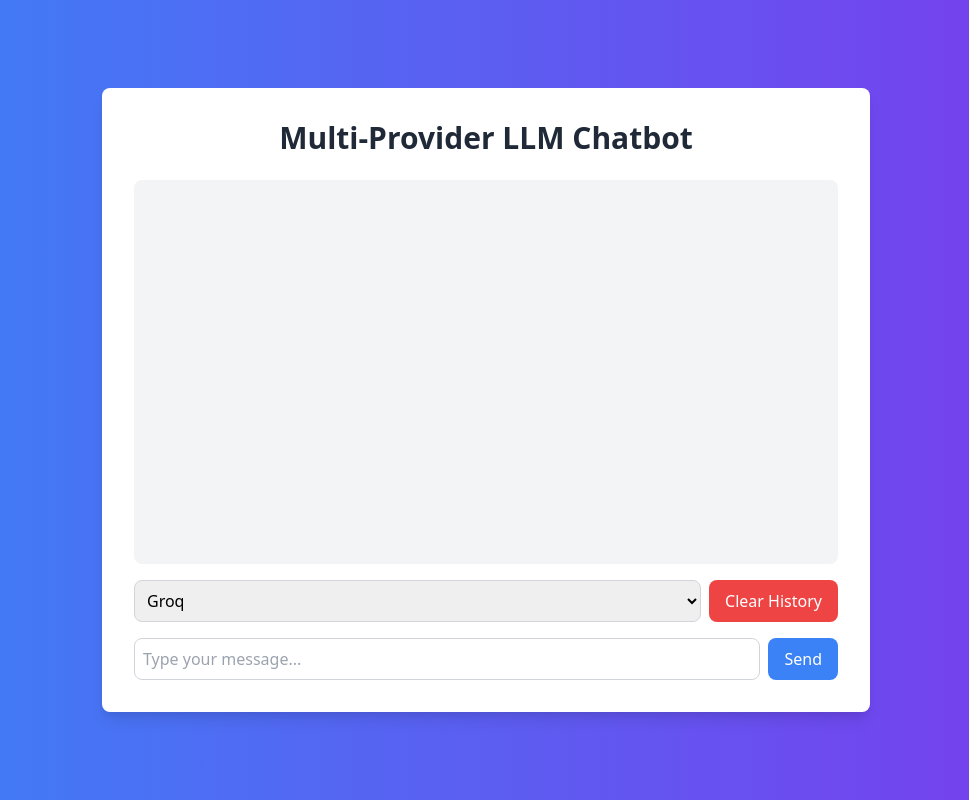
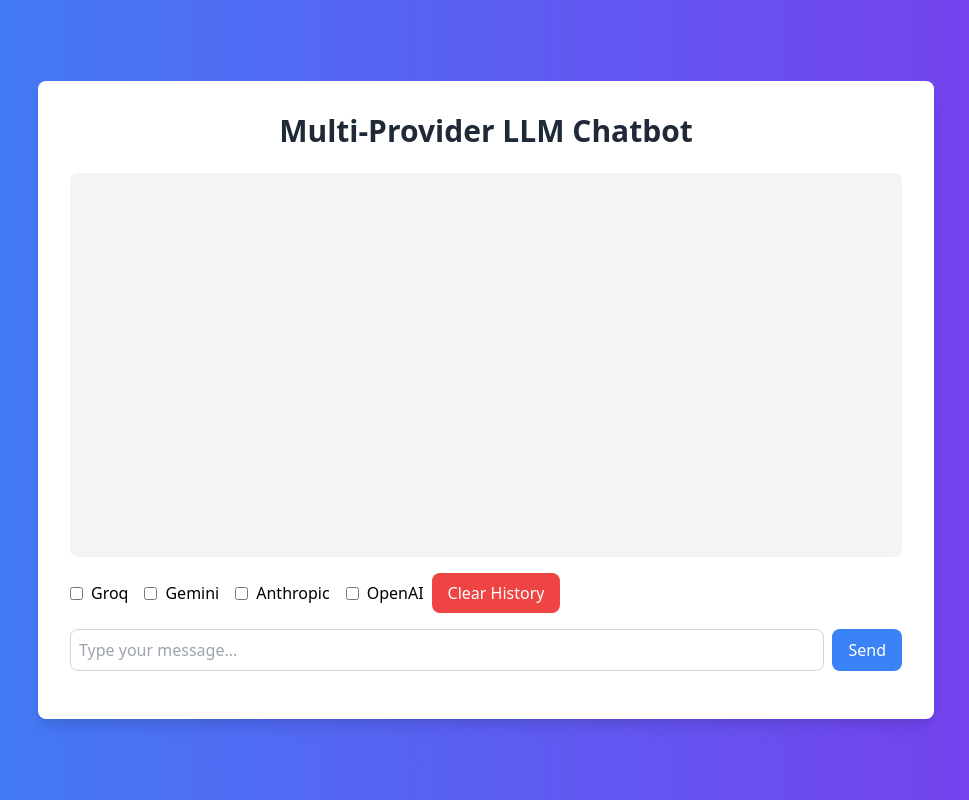
Before and after one commit to Garblesnarff/Multi-chat, a Flask app: page / in a window 1280 px wide. Shown: the whole page, without its empty margins (154-1123 px from the left). Run offline with Flask 3, Linux system fonts and the light colour scheme.

Commit message:
Agent query: Check if the multi-provider comparison feature is working. Can you select multiple providers, send a message, and see the comparison of responses?

```diff
--- a/app/routes.py
+++ b/app/routes.py
@@ -11,26 +11,29 @@ def index():
 def chat():
     data = request.json
     message = data.get('message')
-    provider = data.get('provider')
+    providers = data.get('providers', [])
 
     if 'llm_provider' not in session:
         session['llm_provider'] = {}
 
-    if provider not in session['llm_provider']:
-        if provider == 'groq':
-            session['llm_provider'][provider] = GroqProvider()
-        elif provider == 'gemini':
-            session['llm_provider'][provider] = GeminiProvider()
-        elif provider == 'anthropic':
-            session['llm_provider'][provider] = AnthropicProvider()
-        elif provider == 'openai':
-            session['llm_provider'][provider] = OpenAIProvider()
-        else:
-            return jsonify({'error': 'Invalid provider'}), 400
+    responses = {}
+    for provider in providers:
+        if provider not in session['llm_provider']:
+            if provider == 'groq':
+                session['llm_provider'][provider] = GroqProvider()
+            elif provider == 'gemini':
+                session['llm_provider'][provider] = GeminiProvider()
+            elif provider == 'anthropic':
+                session['llm_provider'][provider] = AnthropicProvider()
+            elif provider == 'openai':
+                session['llm_provider'][provider] = OpenAIProvider()
+            else:
+                continue
 
-    llm = session['llm_provider'][provider]
-    response = llm.generate_response(message)
-    return jsonify({'response': response})
+        llm = session['llm_provider'][provider]
+        responses[provider] = llm.generate_response(message)
+
+    return jsonify({'responses': responses})
 
 @bp.route('/clear_history', methods=['POST'])
 def clear_history():
--- a/static/css/tailwind.css
+++ b/static/css/tailwind.css
@@ -12,3 +12,21 @@
 .bot-message {
     @apply bg-purple-100 text-purple-800;
 }
+
+/* Comparison styles */
+#comparison-container {
+    @apply grid gap-4;
+    grid-template-columns: repeat(auto-fit, minmax(250px, 1fr));
+}
+
+#comparison-container > div {
+    @apply bg-gray-200 p-4 rounded-lg;
+}
+
+#comparison-container h3 {
+    @apply text-lg font-bold mb-2;
+}
+
+#comparison-container p {
+    @apply bg-white p-2 rounded;
+}
--- a/static/js/main.js
+++ b/static/js/main.js
@@ -2,8 +2,9 @@ document.addEventListener('DOMContentLoaded', () => {
     const chatContainer = document.getElementById('chat-container');
     const userInput = document.getElementById('user-input');
     const sendBtn = document.getElementById('send-btn');
-    const providerSelect = document.getElementById('provider-select');
     const clearHistoryBtn = document.getElementById('clear-history-btn');
+    const providerCheckboxes = document.querySelectorAll('.provider-checkbox');
+    const comparisonContainer = document.getElementById('comparison-container');
 
     function addMessage(content, isUser = false) {
         const messageDiv = document.createElement('div');
@@ -13,25 +14,47 @@ document.addEventListener('DOMContentLoaded', () => {
         chatContainer.scrollTop = chatContainer.scrollHeight;
     }
 
+    function getSelectedProviders() {
+        return Array.from(providerCheckboxes)
+            .filter(checkbox => checkbox.checked)
+            .map(checkbox => checkbox.value);
+    }
+
+    function displayComparison(responses) {
+        comparisonContainer.innerHTML = '';
+        comparisonContainer.classList.remove('hidden');
+
+        Object.entries(responses).forEach(([provider, response]) => {
+            const providerDiv = document.createElement('div');
+            providerDiv.classList.add('mb-4');
+            providerDiv.innerHTML = `
+                <h3 class="font-bold text-lg mb-2">${provider.charAt(0).toUpperCase() + provider.slice(1)}</h3>
+                <p class="bg-white rounded p-2">${response}</p>
+            `;
+            comparisonContainer.appendChild(providerDiv);
+        });
+    }
+
     async function sendMessage() {
         const message = userInput.value.trim();
-        if (message) {
+        const selectedProviders = getSelectedProviders();
+
+        if (message && selectedProviders.length > 0) {
             addMessage(message, true);
             userInput.value = '';
 
-            const provider = providerSelect.value;
             try {
                 const response = await fetch('/chat', {
                     method: 'POST',
                     headers: {
                         'Content-Type': 'application/json',
                     },
-                    body: JSON.stringify({ message, provider }),
+                    body: JSON.stringify({ message, providers: selectedProviders }),
                 });
 
                 if (response.ok) {
                     const data = await response.json();
-                    addMessage(data.response);
+                    displayComparison(data.responses);
                 } else {
                     addMessage('Error: Unable to get a response from the server.');
                 }
@@ -39,11 +62,14 @@ document.addEventListener('DOMContentLoaded', () => {
                 console.error('Error:', error);
                 addMessage('Error: Unable to connect to the server.');
             }
+        } else if (selectedProviders.length === 0) {
+            addMessage('Please select at least one provider.');
         }
     }
 
     async function clearHistory() {
-        const provider = providerSelect.value;
+        const selectedProviders = getSelectedProviders();
+        for (const provider of selectedProviders) {
             try {
                 const response = await fetch('/clear_history', {
                     method: 'POST',
@@ -54,15 +80,19 @@ document.addEventListener('DOMContentLoaded', () => {
                 });
 
                 if (response.ok) {
-                chatContainer.innerHTML = '';
-                addMessage('Conversation history cleared.');
+                    console.log(`Cleared history for ${provider}`);
                 } else {
-                addMessage('Error: Unable to clear conversation history.');
+                    console.error(`Failed to clear history for ${provider}`);
                 }
             } catch (error) {
                 console.error('Error:', error);
-            addMessage('Error: Unable to connect to the server.');
             }
+        }
+
+        chatContainer.innerHTML = '';
+        comparisonContainer.innerHTML = '';
+        comparisonContainer.classList.add('hidden');
+        addMessage('Conversation history cleared.');
     }
 
     sendBtn.addEventListener('click', sendMessage);
--- a/templates/index.html
+++ b/templates/index.html
@@ -7,22 +7,35 @@
     <link href="{{ url_for('static', filename='css/tailwind.css') }}" rel="stylesheet">
 </head>
 <body class="bg-gradient-to-r from-blue-500 to-purple-600 min-h-screen flex items-center justify-center">
-    <div class="bg-white rounded-lg shadow-lg p-8 max-w-3xl w-full">
+    <div class="bg-white rounded-lg shadow-lg p-8 max-w-4xl w-full">
         <h1 class="text-3xl font-bold mb-6 text-center text-gray-800">Multi-Provider LLM Chatbot</h1>
         <div id="chat-container" class="bg-gray-100 rounded-lg p-4 h-96 overflow-y-auto mb-4"></div>
         <div class="flex space-x-2 mb-4">
-            <select id="provider-select" class="flex-grow p-2 rounded-lg border border-gray-300 focus:outline-none focus:ring-2 focus:ring-blue-500">
-                <option value="groq">Groq</option>
-                <option value="gemini">Gemini</option>
-                <option value="anthropic">Anthropic</option>
-                <option value="openai">OpenAI</option>
-            </select>
+            <div id="provider-checkboxes" class="flex space-x-4">
+                <label class="flex items-center">
+                    <input type="checkbox" value="groq" class="provider-checkbox mr-2">
+                    Groq
+                </label>
+                <label class="flex items-center">
+                    <input type="checkbox" value="gemini" class="provider-checkbox mr-2">
+                    Gemini
+                </label>
+                <label class="flex items-center">
+                    <input type="checkbox" value="anthropic" class="provider-checkbox mr-2">
+                    Anthropic
+                </label>
+                <label class="flex items-center">
+                    <input type="checkbox" value="openai" class="provider-checkbox mr-2">
+                    OpenAI
+                </label>
+            </div>
             <button id="clear-history-btn" class="bg-red-500 text-white px-4 py-2 rounded-lg hover:bg-red-600 focus:outline-none focus:ring-2 focus:ring-red-500">Clear History</button>
         </div>
-        <div class="flex space-x-2">
+        <div class="flex space-x-2 mb-4">
             <input type="text" id="user-input" class="flex-grow p-2 rounded-lg border border-gray-300 focus:outline-none focus:ring-2 focus:ring-blue-500" placeholder="Type your message...">
             <button id="send-btn" class="bg-blue-500 text-white px-4 py-2 rounded-lg hover:bg-blue-600 focus:outline-none focus:ring-2 focus:ring-blue-500">Send</button>
         </div>
+        <div id="comparison-container" class="hidden bg-gray-100 rounded-lg p-4 mt-4"></div>
     </div>
     <script src="{{ url_for('static', filename='js/main.js') }}"></script>
 </body>
```
Lines whose indentation alone changed are shown as unchanged.
